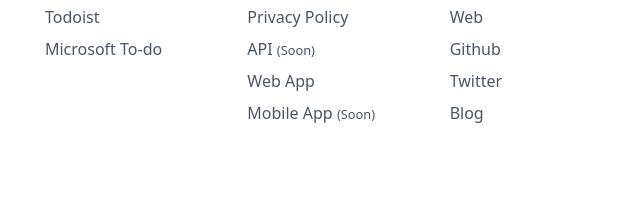
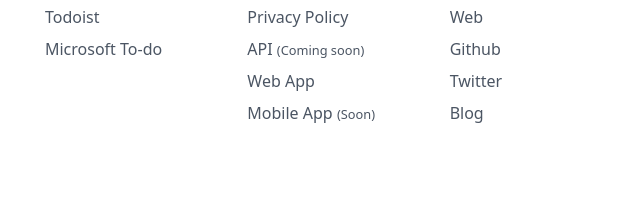
Before and after one commit to juanoa/justtasks, a Gatsby site in the folder packages/web/: page /blog in a window 1280 px wide. Shown: the part 972-1183 px from the top of the page, 616-1256 px from the left. Built offline with nearby package versions, Linux system fonts and the light colour scheme; Gatsby itself is replaced by a stand-in of ours.

Commit message:
Web changes

```diff
--- a/packages/web/src/components/ui/footer.js
+++ b/packages/web/src/components/ui/footer.js
@@ -104,7 +104,7 @@
                   to="/"
                   className="text-gray-600 transition-colors duration-300 hover:text-deep-purple-accent-400"
                 >
-                  API <small>(Soon)</small>
+                  API <small>(Coming soon)</small>
                 </Link>
               </li>
               <li>
```
